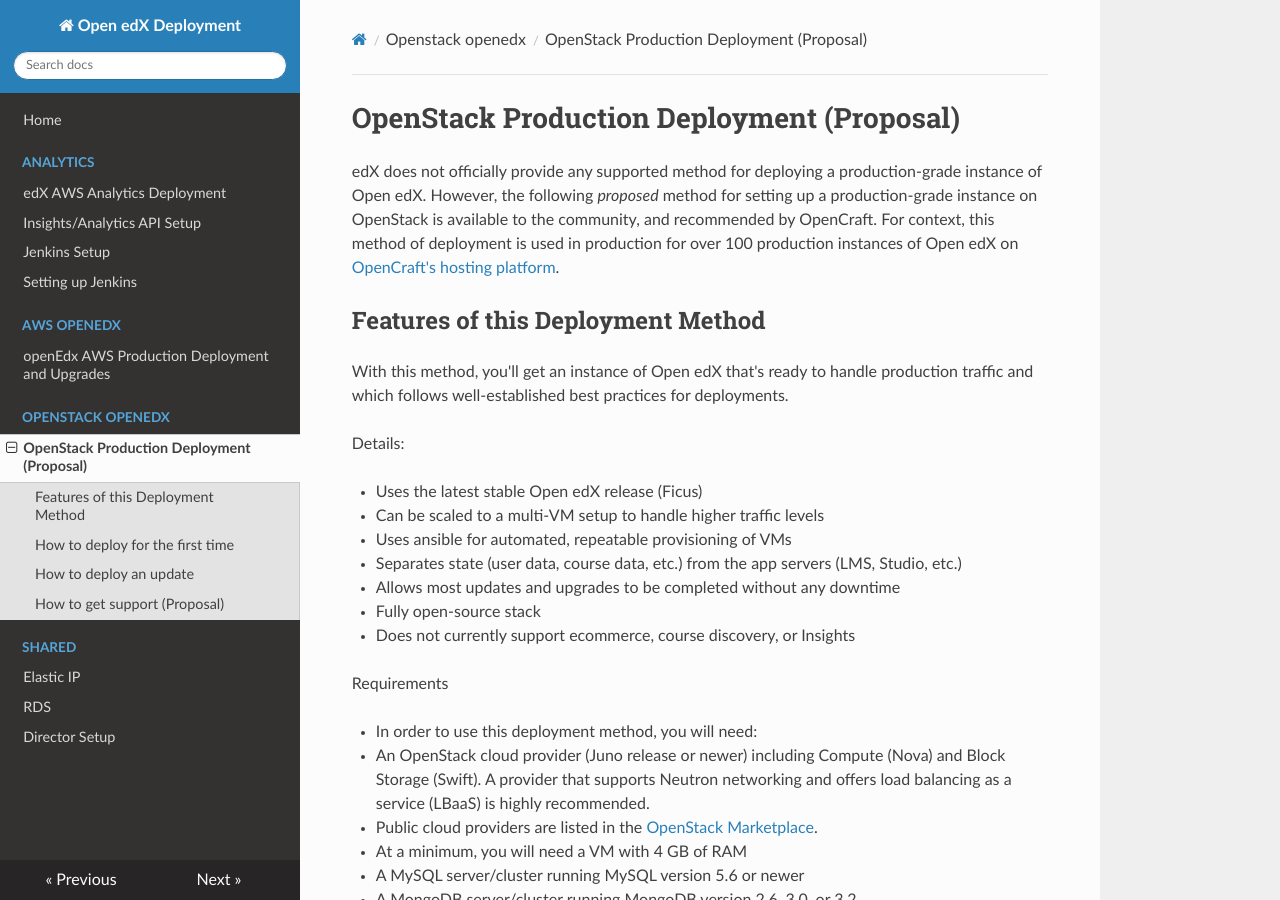
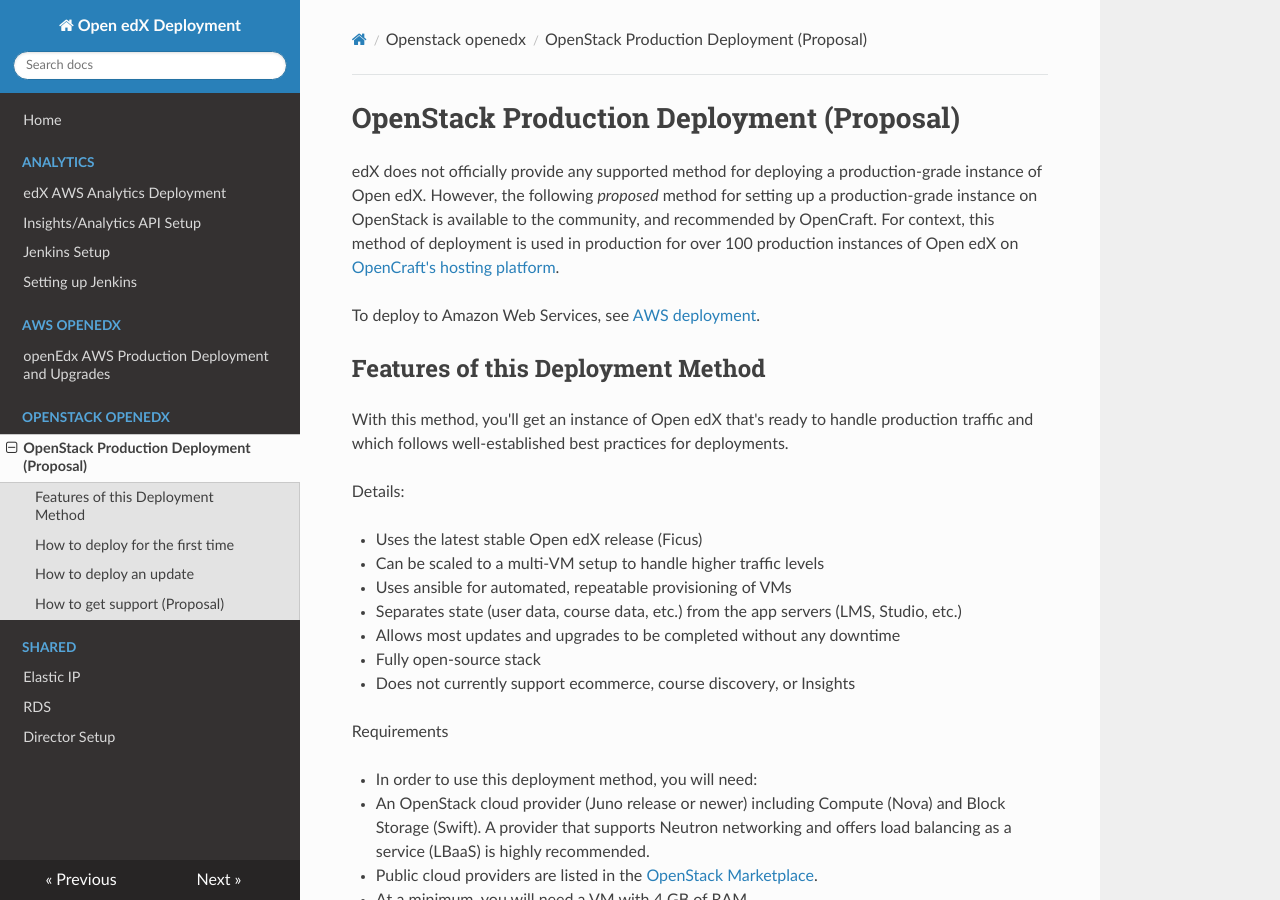
Before and after one commit to open-craft/openedx-deployment, an MkDocs documentation site: the page built from docs/openstack-openedx/production-deployment.md, in a window 1280 px wide and 900 px high. Built offline with MkDocs 1.6.1, drawn with Linux system fonts in a browser that asks for light colours; nearby versions of some CDN libraries.

Commit message:
Add link

```diff
--- a/docs/openstack-openedx/production-deployment.md
+++ b/docs/openstack-openedx/production-deployment.md
@@ -2,6 +2,7 @@
 
 edX does not officially provide any supported method for deploying a production-grade instance of Open edX. However, the following *proposed* method for setting up a production-grade instance on OpenStack is available to the community, and recommended by OpenCraft. For context, this method of deployment is used in production for over 100 production instances of Open edX on [OpenCraft's hosting platform](http://opencraft.com/hosting/).
 
+To deploy to Amazon Web Services, see [AWS deployment](../aws-openedx/aws-deployment.md).
 
 ## Features of this Deployment Method
 With this method, you'll get an instance of Open edX that's ready to handle production traffic and which follows well-established best practices for deployments.
```
